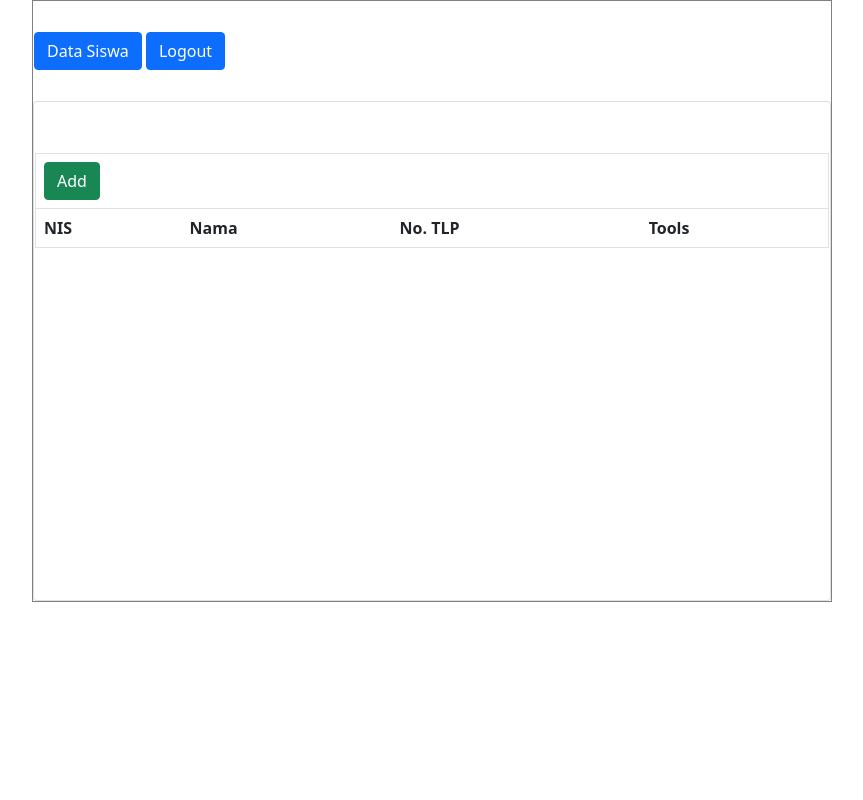
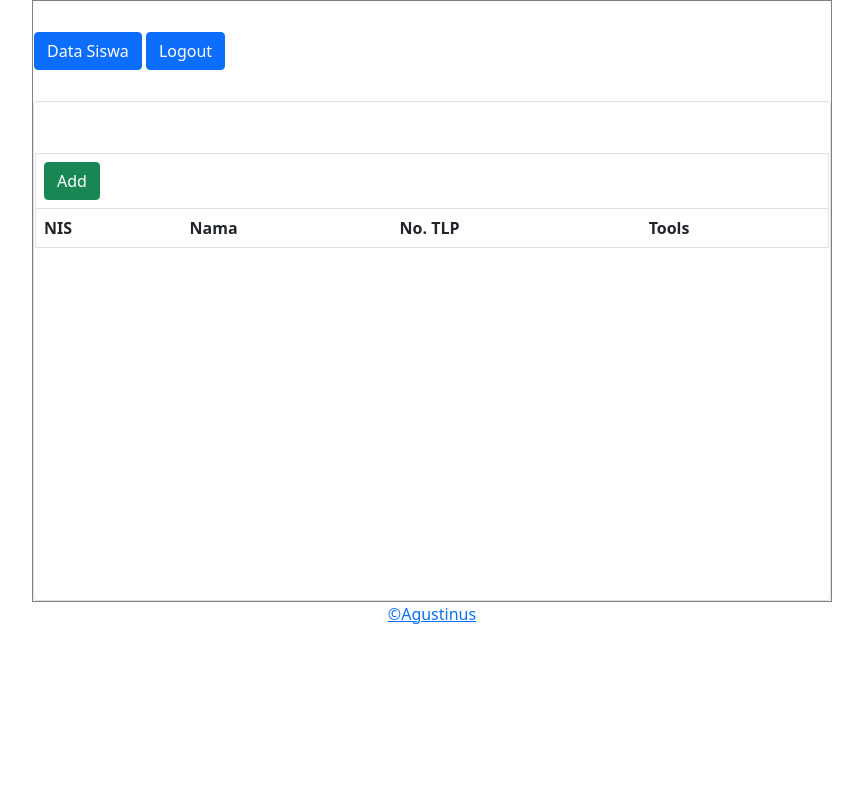
Before and after one commit to lgarin211/CI3-TUGAS-CI-CRUD-PAK-ANGGRA, a CodeIgniter app: page /CODE/index.php/welcome/DataSiswa in a window 1280 px wide. Shown: the whole page, without its empty margins (208-1071 px from the left). Run offline with CodeIgniter, Linux system fonts and the light colour scheme; data that the repository does not hold is empty.

Commit message:
selesai2

```diff
--- a/application/views/VBackend.php
+++ b/application/views/VBackend.php
@@ -18,6 +18,8 @@
             </tr>
         </table>
 
-
+<div class="text-center">
+        <a  href="https://github.com/lgarin211/TUGASCICRUD_PAK_ANGGRA"> &#169;Agustinus</a>
+        </div>
     </body>
 </html>
--- a/application/views/VLogin.php
+++ b/application/views/VLogin.php
@@ -21,7 +21,7 @@
 			</tr>
 		</table>
 		</form><div class="text-center">
-		<a  href="https://github.com/lgarin211/TUGASCICRUD_PAK_ANGGRA">@copyright Agustinus</a>
+		<a  href="https://github.com/lgarin211/TUGASCICRUD_PAK_ANGGRA">	&#169;Agustinus</a>
 		</div>
 	</body>
 </html>
```
